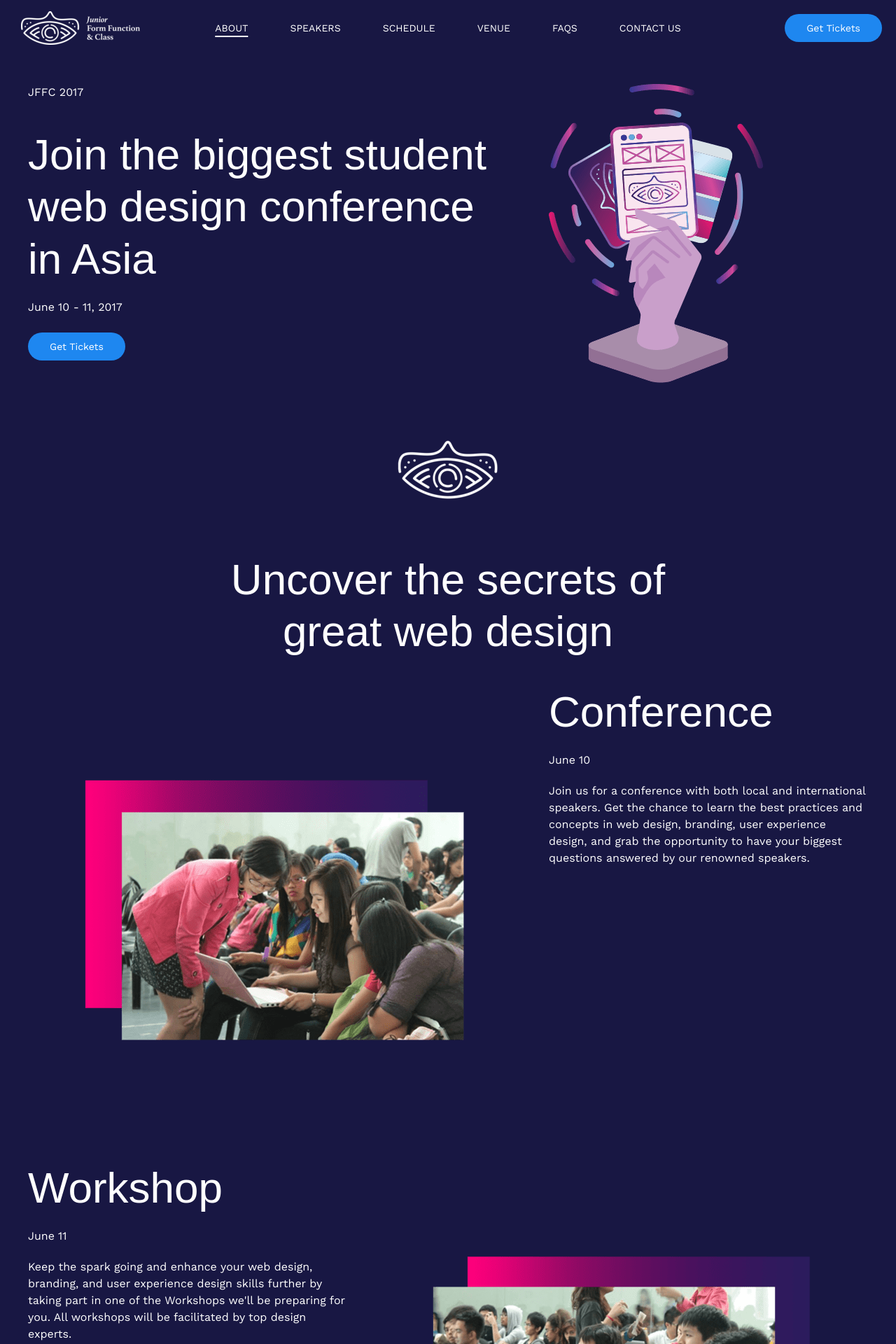
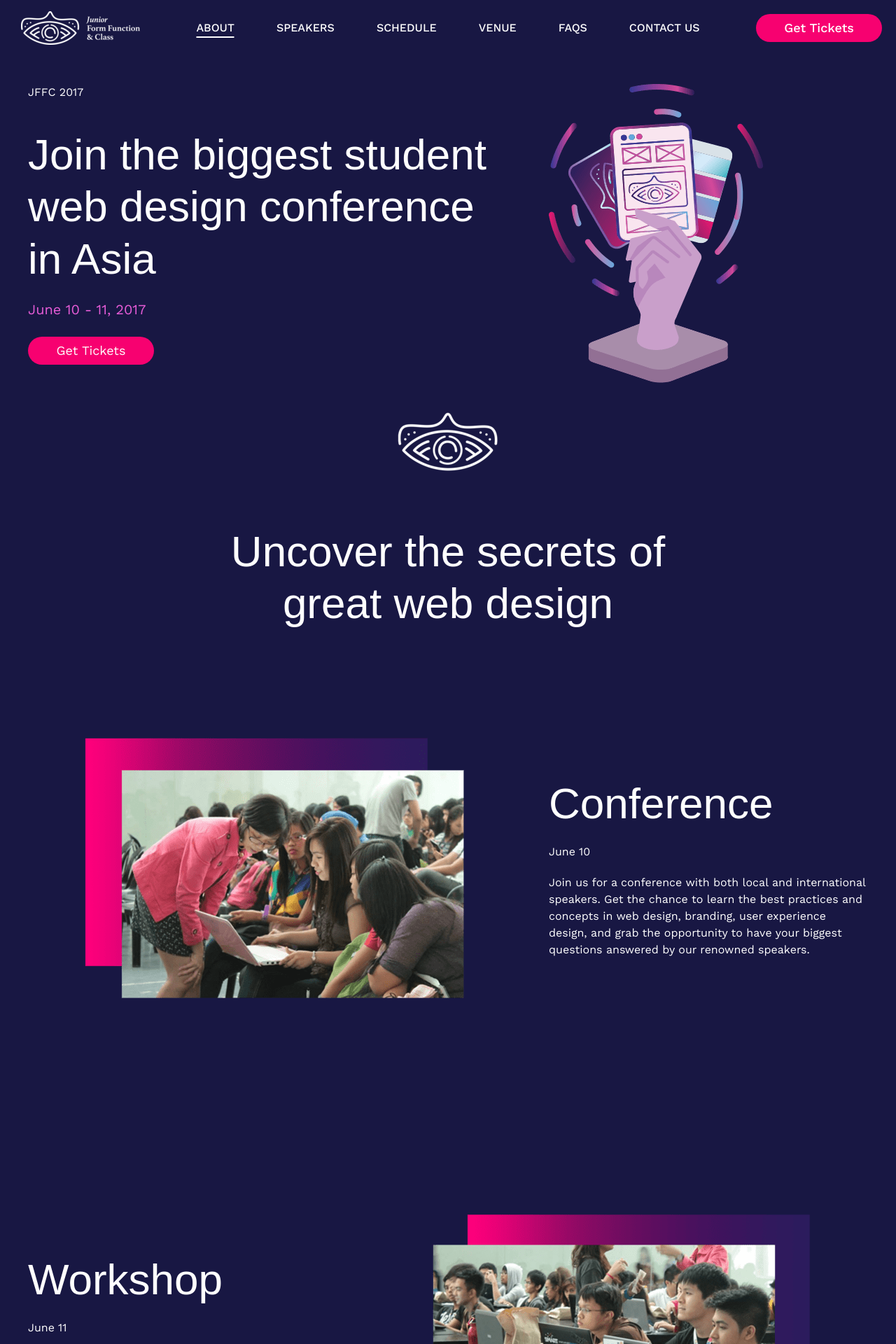
Before and after one commit to UXSoc/jffc, a PHP site: page / in a window 1280 px wide. Shown: the top 1920 px of the page at 70% size. Run offline with PHP 8.4, Linux system fonts and the light colour scheme; some libraries are stand-ins or nearby versions; some web fonts are replaced.

Commit message:
Fix gutter size

```diff
--- a/index.html
+++ b/index.html
@@ -6,7 +6,7 @@
 
         <title>JFFC</title>
 
-        <link href="https://fonts.googleapis.com/css?family=Work+Sans" rel="stylesheet"/>
+        <link href="https://fonts.googleapis.com/css?family=Work+Sans:400,500" rel="stylesheet"/>
         <link rel="stylesheet" href="css/main.css"/>
     </head>
 
@@ -30,7 +30,7 @@
             </div>
             <div class="uk-navbar-right " style="padding-right: 20px">
                 <ul class="uk-navbar-nav uk-visible@m">
-                    <a class="uk-button uk-button-primary" href="">Get Tickets</a>
+                    <a class="uk-button uk-button-primary" href=""><span>Get Tickets</span></a>
                 </ul>
             </div>
 
@@ -70,16 +70,16 @@
                         web design conference<br>
                         in Asia
                     </h1>
-                    <span>
+                    <span class="landing-date">
                         June 10 - 11, 2017
                     </span>
                     <br><br>
-                    <a class="uk-button uk-button-primary" href="">Get Tickets</a>
+                    <a class="uk-button uk-button-primary" href=""><span>Get Tickets</span></a>
                 </div>
                 <div class="uk-width-2-5@m">
                     <img src="img/hand.png" alt="JFFC 2017"/>
                 </div>
-
+            </div>
 
             <!--About-->
             <div class="uk-width-1-1@m uk-text-center">
@@ -89,6 +89,7 @@
                     great web design
                 </h1>
             </div>
+            <div class="uk-flex-middle" uk-grid>
                 <div class="uk-width-3-5@m uk-text-center">
                     <img src="img/conference.png" alt="CONFERENCE"/>
                 </div>
@@ -105,6 +106,8 @@
                         renowned speakers.
                     </p>
                 </div>
+            </div>
+            <div class="uk-flex-middle" uk-grid>
                 <div class="uk-width-2-5@m uk-text-left">
                     <h1>Workshop</h1>
                     <span>June 11</span>
@@ -120,6 +123,8 @@
                 <div class="uk-width-3-5@m uk-text-center">
                     <img src="img/workshop.png" alt="WORKSHOP"/>
                 </div>
+            </div>
+
 
 
             <!--Speakers-->
@@ -131,6 +136,7 @@
                 </h1>
             </div>
 
+            <div class="uk-grid-large" uk-grid>
                 <div class="uk-width-1-2@m uk-text-left">
                     <img src="img/speakers/andre.png" alt="Andre Tacuyan"/>
                     <div class="uk-child-width-1-2@s" uk-grid>
@@ -258,6 +264,8 @@
                     </span>
                 </div>
 
+            </div>
+
             <!--Schedule-->
             <div class="uk-width-1-1@m uk-text-center">
                 <span>SCHEDULE</span>
@@ -266,6 +274,8 @@
                     you at JFFC 2017
                 </h1>
             </div>
+
+            <div uk-grid>
                 <div class="uk-width-1-1@m uk-text-left">
                     <div uk-grid>
                         <div class="uk-width-1-5@s">
@@ -319,8 +329,11 @@
                     </h1>
                 </div>
 
+            </div>
+
 
             <!--Venue-->
+            <div uk-grid>
                 <div class="uk-width-2-5@m uk-text-left">
                     <span>VENUE</span>
                     <h1>Hewlett-Packard<br>Philippines</h1>
@@ -333,14 +346,17 @@
                 <div class="uk-width-3-5@m uk-text-center">
                     <img src="" alt="ETON CENTRIS"/>
                 </div>
+            </div>
 
 
             <!--Get Tickets-->
+            <div uk-grid>
                 <div class="uk-width-1-1@m uk-text-center">
                     <span>GET TICKETS</span>
                     <h1>Claim your wand</h1>
                     <img src="" alt="TICKET"/><br>
-                    <a class="uk-button uk-button-primary" href="">Get Tickets</a>
+                    <a class="uk-button uk-button-primary" href=""><span>Get Tickets</span></a>
+                </div>
             </div>
 
 
@@ -349,6 +365,7 @@
                 <h1>Frequently Asked<br>Questions</h1>
             </div>
 
+            <div uk-grid>
                 <div class="uk-width-1-2@m uk-text-left">
                     <h2>
                         How many tickets can I order at
@@ -490,6 +507,7 @@
                         us an email at helpdesk@jffc.asia
                     </p>
                 </div>
+            </div>
 
 
             <!--Sponsors-->
@@ -497,6 +515,8 @@
                 <span>SPONSORS</span>
                 <h1>Thank you for making <br> JFFC 2017 possible</h1>
             </div>
+
+            <div uk-grid>
                 <div class="uk-width-1-2@m uk-text-center">
                     <img src="" alt="SKETCH"/>
                 </div>
--- a/main.scss
+++ b/main.scss
@@ -1,6 +1,11 @@
 // Custom variables
 $main-text-color: white;
 $background-color: #181743;
+
+//===========================
+// Button
+//===========================
+$button-primary-background: #f70170;
 
 //===========================
 // Fonts
@@ -9,6 +14,18 @@ $background-color: #181743;
     font-family: "Athelas";
     src:url("../fonts/Athelas.ttc");
 }
+
+//===========================
+// Grid
+//===========================
+$grid-large-gutter-horizontal-l: 140px;
+$grid-large-gutter-vertical-l: 90px;
+
+//===========================
+// Logo
+//===========================
+$logo-color: white;
+$logo-hover-color: white;
 
 $global-font-family: 'Work Sans', sans-serif;
 $base-heading-font-family: 'Athelas', sans-serif;
@@ -20,27 +37,30 @@ $navbar-background: $background-color;
 
 $navbar-nav-item-padding-horizontal: 30px;
 $navbar-nav-item-color: white;
+$navbar-nav-item-font-size: 16px;
+$navbar-nav-item-font-family: 'Work Sans';
 $navbar-nav-item-hover-color: white;
 $navbar-nav-item-onclick-color: white;
 $navbar-nav-item-active-color: white;
 
 $navbar-item-color: white;
 
-//===========================
-// Logo
-//===========================
-$logo-color: white;
-$logo-hover-color: white;
 
 // Import default variables and available mixins.
 @import "uikit/src/scss/variables-theme.scss";
 @import "uikit/src/scss/mixins-theme.scss";
 
 
+
 // Custom mixin overwrites.
 //===========================
 // Navbar
 //===========================
+@mixin hook-navbar{
+    text-transform: capitalize;
+    font-weight: 500;
+}
+
 @mixin hook-navbar-nav-item-active(){
     span{
         padding-top:2px;
@@ -59,6 +79,8 @@ $logo-hover-color: white;
 // Button
 //===========================
 @mixin hook-button(){
+    font-size: 18px;
+    width: 180px;
     border-radius: 40px;
 }
 
@@ -99,6 +121,14 @@ h2{
 }
 
 //===========================
+// Landing
+//===========================
+.landing-date{
+    color: #e65cd7;
+    font-size: 20px;
+}
+
+//===========================
 // Speakers
 //===========================
 .speaker-header{
```
Also changed, not shown: css/main.css, 1 other file. Lines whose indentation alone changed are shown as unchanged.
